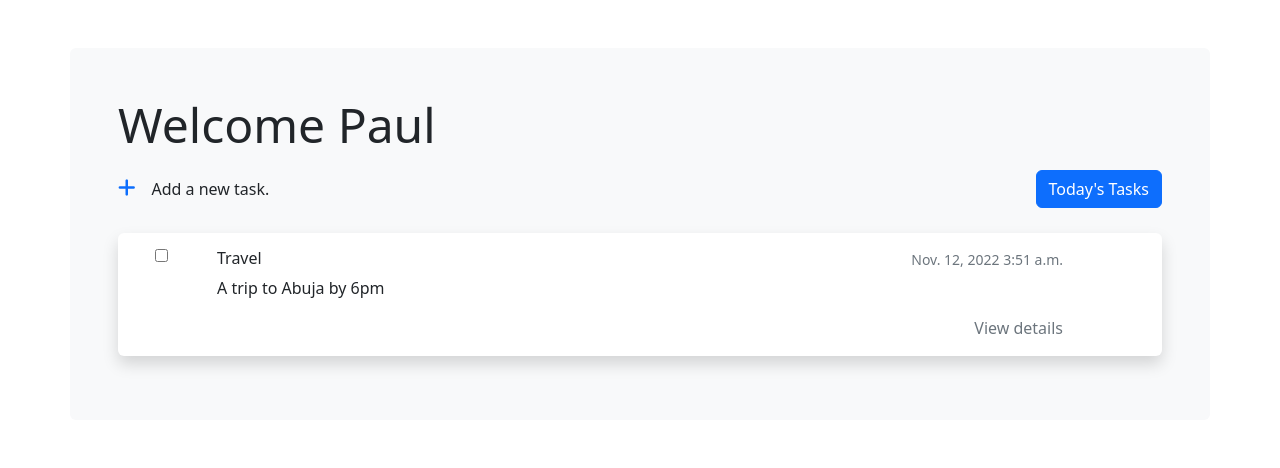
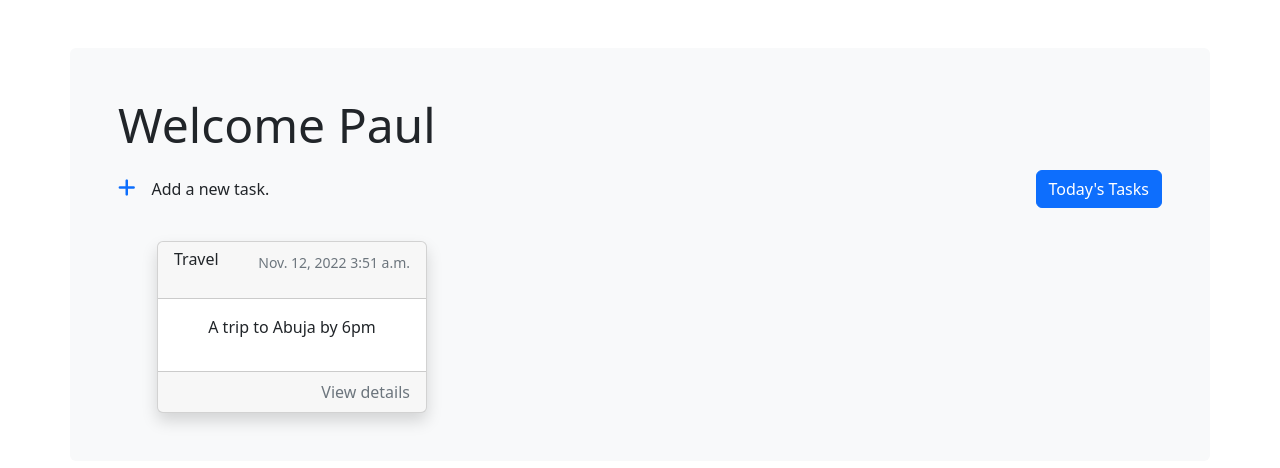
Before and after one commit to nwalipaul0911/todo, a Django app: page /all/ in a window 1280 px wide. Shown: the part 56-524 px from the top of the page. Run offline with Django 3.2, Linux system fonts and the light colour scheme; a user stored in the database is signed in; data comes from the database, SQL or seed files in the repository; some libraries are stand-ins or nearby versions.

Commit message:
changes in task UI

```diff
--- a/static/css/style.css
+++ b/static/css/style.css
@@ -24,6 +24,9 @@ input, textarea, select{
   width:100%;
   outline: none;
 }
+input[type="checkbox"]:hover{
+  cursor: pointer;
+}
 .add-btn{
   width:fit-content;
   padding:5px 10px;
@@ -37,18 +40,6 @@ a.details:hover{
   color:rgb(66, 66, 209);
 }
 
-#type-js::after{
-  content:'_';
-  font-size: larger;
-  font-weight: bold;
-  animation: text-cursor 1s step-end infinite
-}
-
-@keyframes text-cursor {
-  from, to { color:transparent }
-  50% { color:black}
-}
-
 .fa-trash:hover{
   cursor:pointer;
 }
--- a/templates/partials/detailmodal.html
+++ b/templates/partials/detailmodal.html
@@ -1,5 +1,5 @@
 <!-- Button trigger modal -->
-<a href="" class="details ms-5 text-secondary" type="button" data-bs-toggle="modal" data-bs-target="#exampleModal{{task.id}}">View details</a>
+<div class="ms-auto" style="width:fit-content;"><a href="" class="details ms-5 text-secondary" type="button" data-bs-toggle="modal" data-bs-target="#exampleModal{{task.id}}">View details</a></div>
 
 <!-- Modal -->
 <div class="modal fade mt-5" id="exampleModal{{task.id}}" tabindex="-1" aria-labelledby="exampleModalLabel" aria-hidden="true">
@@ -15,9 +15,11 @@
         <p>Time : {{task.task_time}}</p>
       </div>
       <div class="modal-footer">
-        <div class="fit-content">
-            <i class="fa-solid fa-trash text-danger delete" id="{{task.id}}" title="Delete task" data-bs-dismiss="modal"></i>
-        </div>
+          <label for="done">Mark as read</label>
+          <div style="width:fit-content"><input type="checkbox" id="{{task.id}}" name="done" class="checkboxes mt-4 me-3" title="Mark as read"></div>
+          <label for="delete">Delete</label>
+          <i class="fa-solid fa-trash text-danger delete" id="{{task.id}}" title="Delete task" data-bs-dismiss="modal" name="delete"></i>
+
       </div>
     </div>
   </div>
--- a/todo/templates/todo/all.html
+++ b/todo/templates/todo/all.html
@@ -15,25 +15,27 @@
         <a href="{% url 'todo-home' %}" class="btn btn-primary">Today's Tasks</a>
     </div>
 
+    <div class="container-fluid">
+      <div class="row">
         {% for task in tasks %}
-    <div class="container bg-white rounded shadow task-container" id="{{task.id}}">
-      <div class="row my-3 py-3">
-        <div class="col-1"><input type="checkbox" id="{{task.id}}" class="checkboxes" title="Mark as read"></div>
-        <div class="col-10">
-          <div class="col-12 d-flex justify-content-between">
-            <h6 class="text-dark">{{task.category}}</h6>
-            <small class="text-secondary">{{task.task_date|naturalday|capfirst}} {{task.task_time}}</small>
+        <div class="col-md-4 col-sm-12 task-container mt-4" id="{{task.id}}">
+          <div class="card col-10 mx-auto shadow">
+            <div class="card-header d-flex justify-content-between">
+              <h6 class="text-dark col-4">{{task.category}}</h6>
+              <p class="text-secondary"><small>{{task.task_date|naturalday|capfirst}} {{task.task_time}}</small></p>
             </div>
-          <div class="col-12">
-            <p class="text-justify">
+            <div class="card-body">
+              <p class="text-center">
                 {{task.details|truncatechars:150}}
               </p>
-            <div class="ms-auto" style="width:fit-content">{% include 'partials/detailmodal.html' %}</div>
             </div>
+            <div class="card-footer">
+              {% include 'partials/detailmodal.html' %}
             </div>
           </div>
         </div>
         {% endfor %}
+      </div>
   </div>
   <script>
     var checkboxes = document.querySelectorAll('.checkboxes')
```
Also changed, not shown: todo/templates/todo/home.html (+18 -16 lines). Lines whose indentation alone changed are shown as unchanged.
